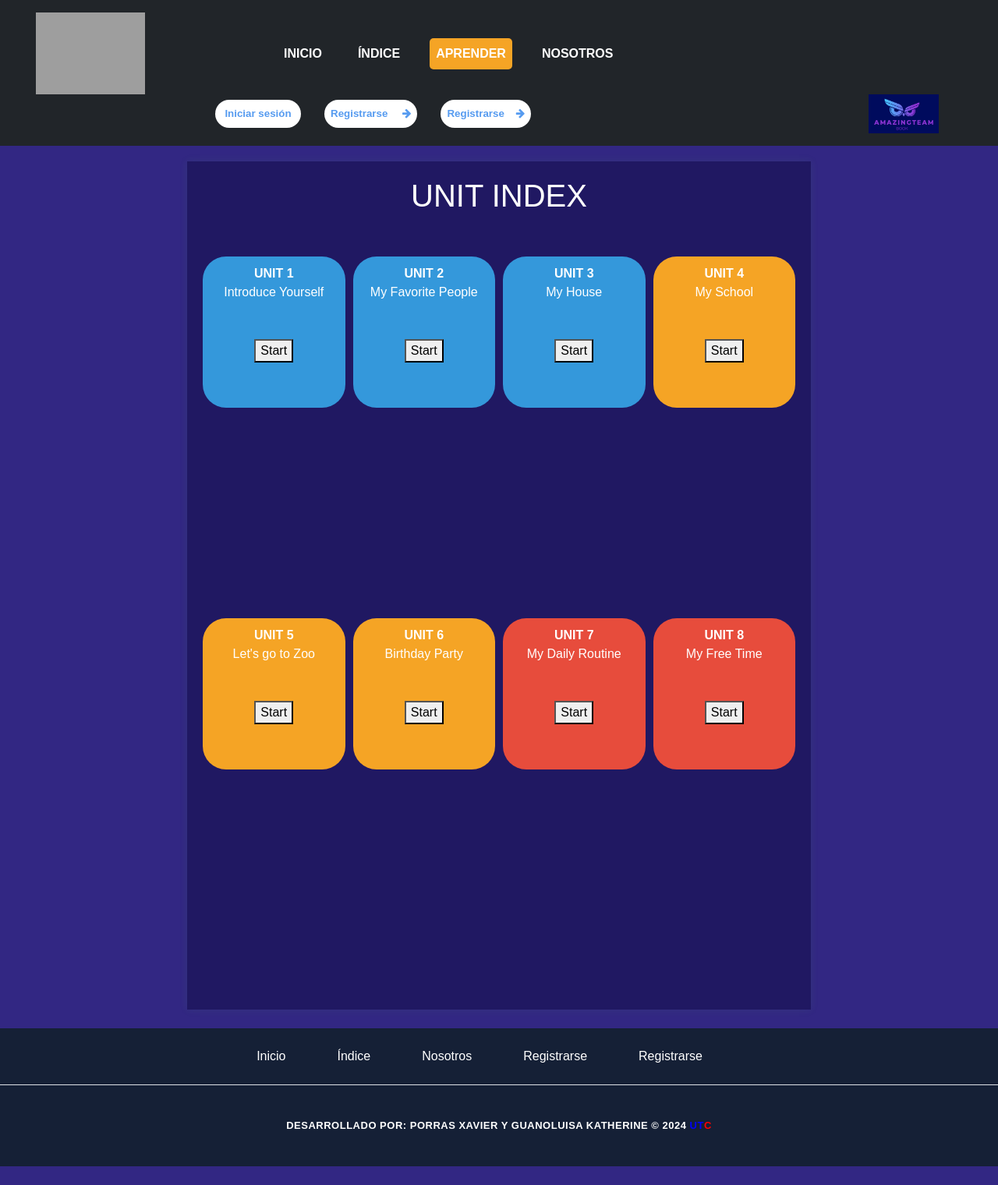
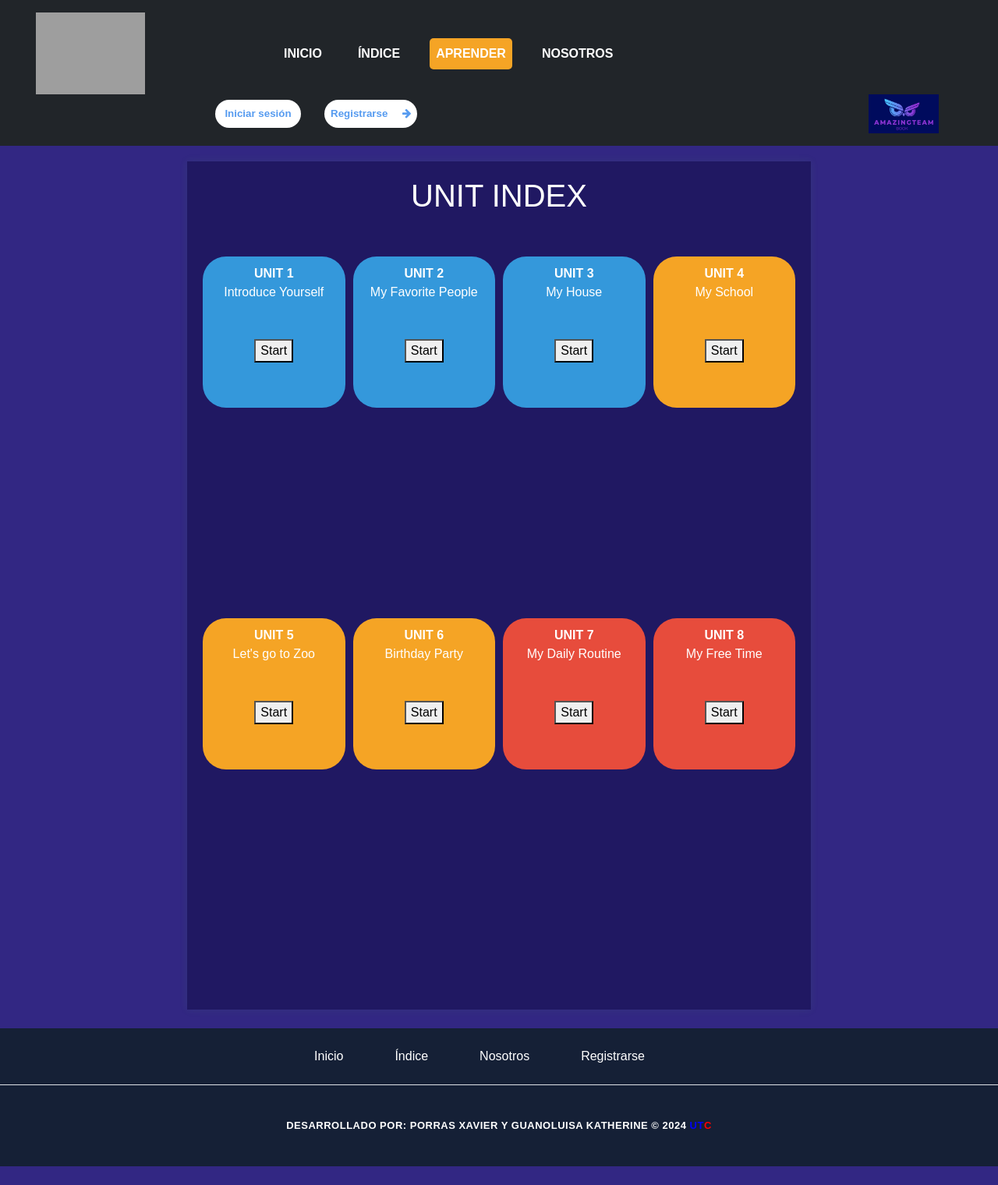
Before and after one commit to Ed150n/amazingTeam, a Django app: page /indice/ in a window 1280 px wide. Shown: the whole page at 78% size. Run offline with Django 5.2, Linux system fonts and the light colour scheme; some libraries are stand-ins or nearby versions; grey boxes are pictures that could not be loaded.

Commit message:
eliminar duplicacion

```diff
--- a/Aplicaciones/Home/templates/plantilla.html
+++ b/Aplicaciones/Home/templates/plantilla.html
@@ -41,9 +41,6 @@
         <script src="{% static 'js/plantilla.js' %}"></script>
         <script src="{% static 'js/registro.js' %}"></script>
 
-        <!--JSS XAV-->
-        <script src="{% static 'js/plantilla.js' %}"></script>
-
         <!--Css Indice kathe-->
         <link rel="stylesheet" href="{% static 'css/indice.css' %}">
         <!--Css Nosotros kathe-->
@@ -81,7 +78,6 @@
                                 <i class="fa fa-arrow-right"></i>
                             </a>
                         </li>
-                        <li><a href="" class="nav-link px-2 btnRegistro" target="_blank">Registrarse<i class="fa fa-arrow-right"></i></a></li>
                     </ul>
                     <div class="logoApp">
                         <a href="/" class="d-flex  mb-2 mb-lg-0 text-white text-decoration-none">
@@ -137,7 +133,6 @@
                 <li class="nav-item"><a href="{% url 'indice' %}" class="nav-link px-2">Índice</a></li>
                 <li class="nav-item"><a href="{% url 'nosotros' %}" class="nav-link px-2">Nosotros</a></li>
                 <li class="nav-item"><a href="{% url 'registro' %}" class="nav-link px-2">Registrarse</a></li>
-                <li class="nav-item"><a href="" class="nav-link px-2">Registrarse</a></li>
             </ul>
             <p class="text-center">DESARROLLADO POR: PORRAS XAVIER Y GUANOLUISA KATHERINE &copy; 2024 <b style="color: blue;">UT</b><b style="color: red;">C</b></p>
         </footer>
```
